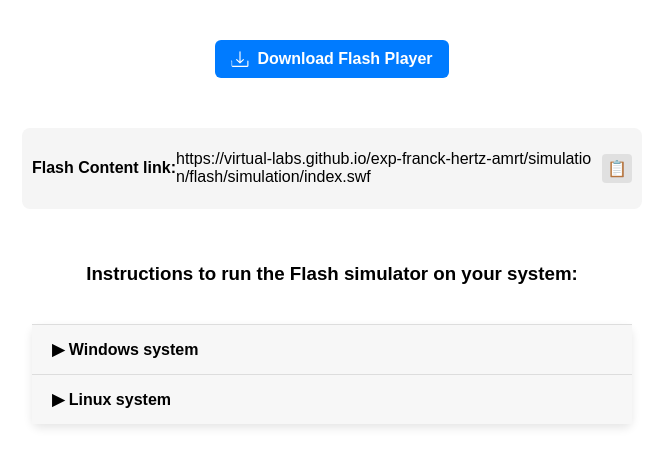
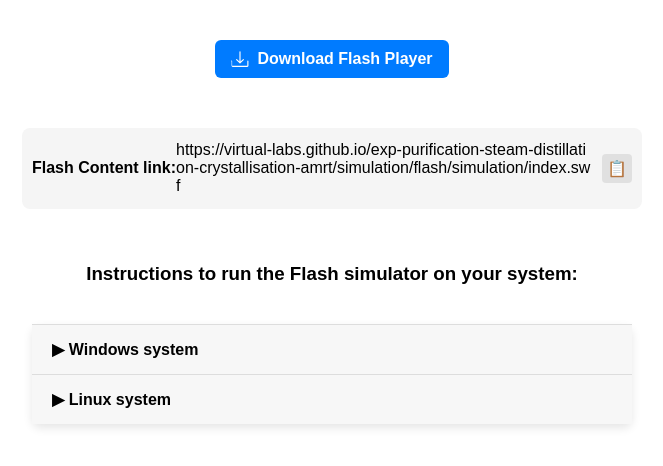
Before and after one commit to virtual-labs/exp-purification-steam-distillation-crystallisation-amrt, a plain HTML site: page experiment/simulation/index.html in a window 1280 px wide. Shown: the whole page, without its empty margins (308-971 px from the left). Drawn offline with Linux system fonts and the light colour scheme.

Commit message:
Update index.html

```diff
--- a/experiment/simulation/index.html
+++ b/experiment/simulation/index.html
@@ -21,7 +21,7 @@
 
 	<div class="copy-container">
     <p><h4>Flash Content link: </h4> </p>
-  <span class="link-text" id="copyText">https://virtual-labs.github.io/exp-franck-hertz-amrt/simulation/flash/simulation/index.swf</span>
+  <span class="link-text" id="copyText">https://virtual-labs.github.io/exp-purification-steam-distillation-crystallisation-amrt/simulation/flash/simulation/index.swf</span>
   <div class="copy-icon" onclick="copyLink()">
     📋
   </div>
```
